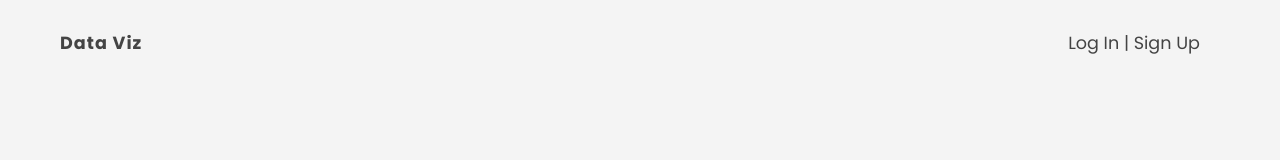
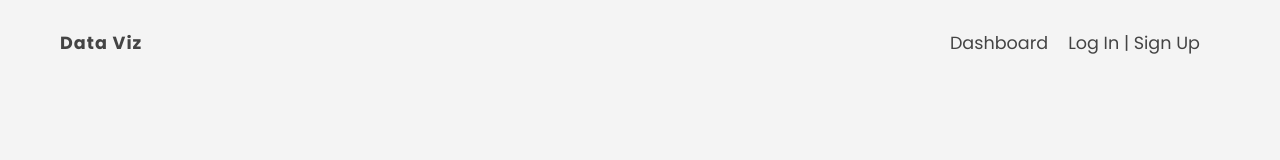
Before and after one commit to JBreidfjord/lastfm-data-viz, a React (Create React App) app: page / in a window 1280 px wide. Shown: the top 160 px of the page. Built offline with nearby package versions, Linux system fonts and the light colour scheme; no server answers.

Commit message:
Add NavLink to Dashboard

```diff
--- a/src/components/Navbar.js
+++ b/src/components/Navbar.js
@@ -16,6 +16,11 @@ export default function Navbar() {
             <span>Data Viz</span>
           </NavLink>
         </li>
+        <li>
+          <NavLink to="/dashboard">
+            <span>Dashboard</span>
+          </NavLink>
+        </li>
         {user ? (
           <li>
             <button className="btn" onClick={logout}>
```
